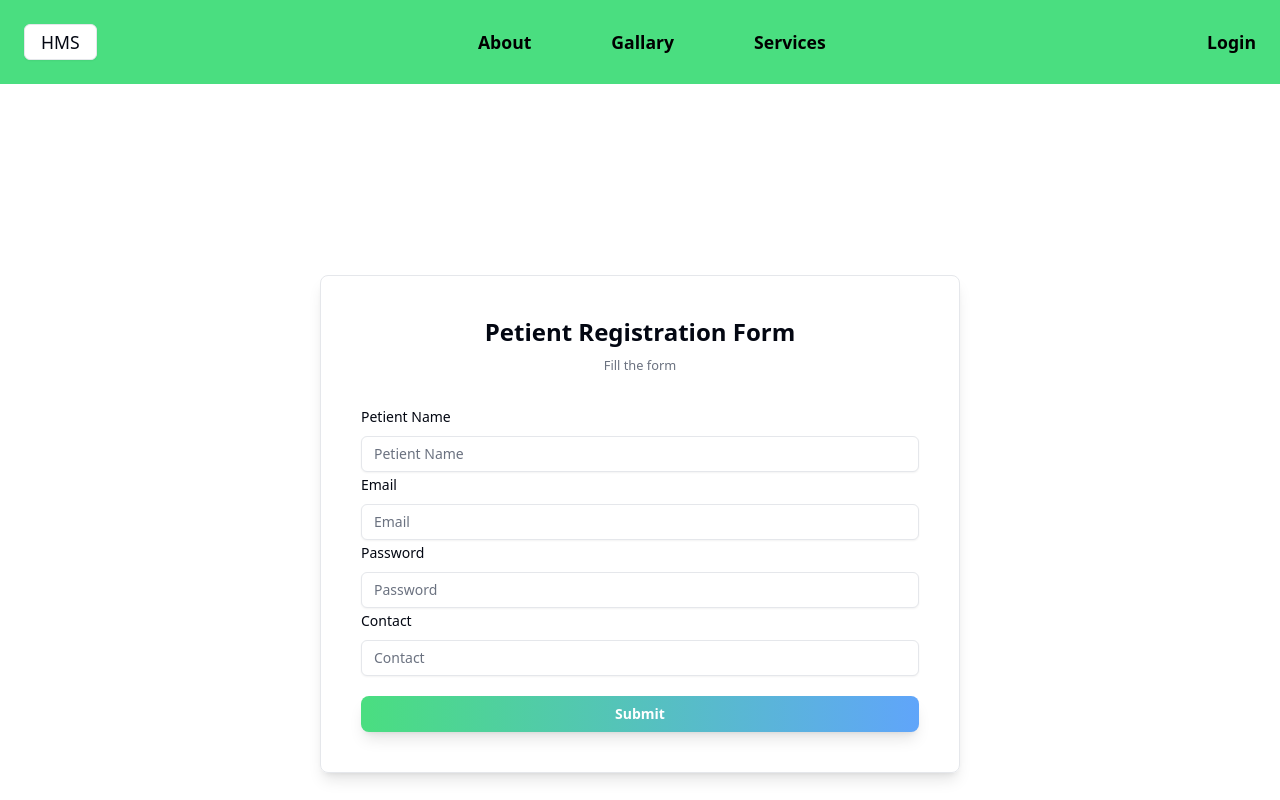
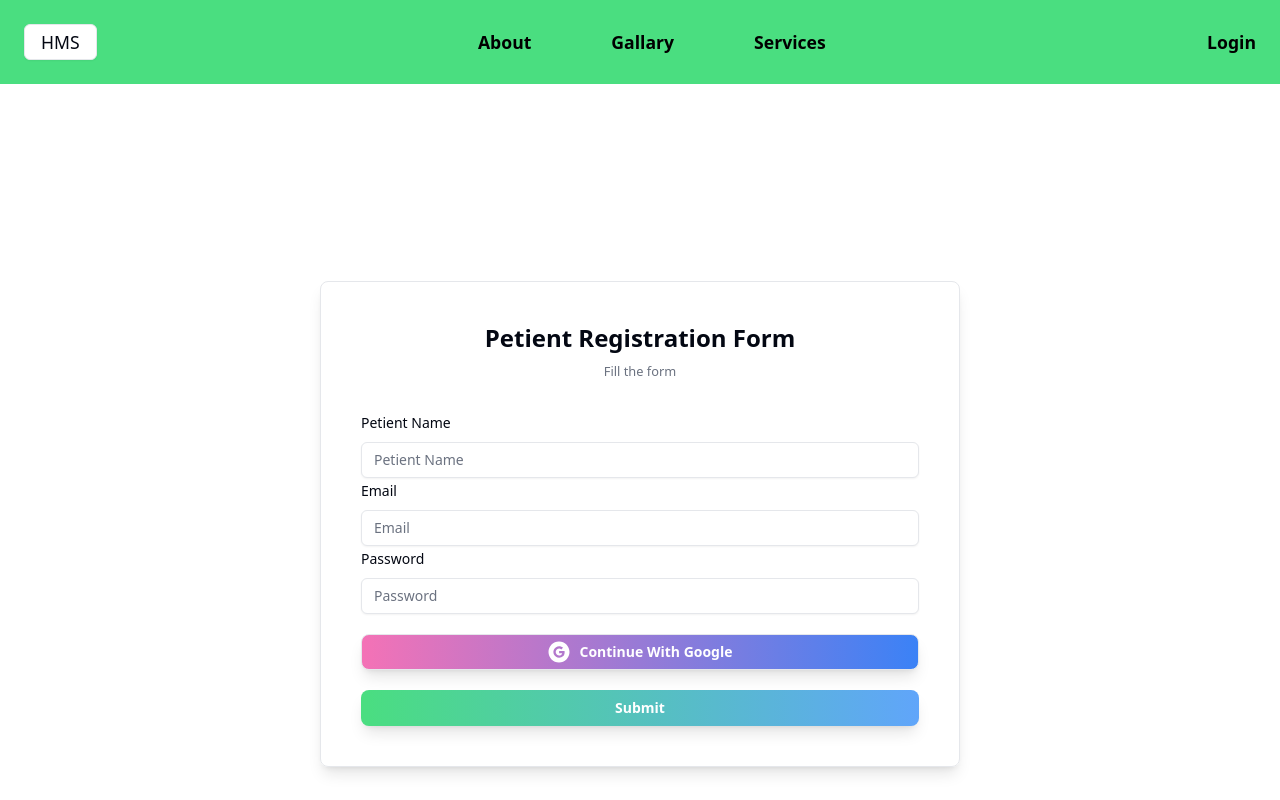
Before and after one commit to prashantbhoite123/HMS_Frontend, a React (Vite) app: page /signuphospital in a window 1280 px wide. Shown: the top 800 px of the page. Built offline with nearby package versions, Linux system fonts and the light colour scheme; no server answers.

Commit message:
complete continue with google

```diff
--- a/package.json
+++ b/package.json
@@ -20,6 +20,7 @@
     "@radix-ui/react-slot": "^1.1.0",
     "@reduxjs/toolkit": "^2.2.7",
     "@types/firebase": "^3.2.1",
+    "@types/react-icons": "^3.0.0",
     "@types/react-redux": "^7.1.34",
     "@types/redux-persist": "^4.3.1",
     "class-variance-authority": "^0.7.0",
@@ -32,6 +33,7 @@
     "react": "^18.3.1",
     "react-dom": "^18.3.1",
     "react-hook-form": "^7.53.0",
+    "react-icons": "^5.3.0",
     "react-query": "^3.39.3",
     "react-redux": "^9.1.2",
     "react-router-dom": "^6.26.2",
--- a/src/auth/Auth0ProviderWithNavigate.tsx
+++ /dev/null
@@ -1,34 +0,0 @@
-import { AppState, Auth0Provider, User } from "@auth0/auth0-react"
-import React from "react"
-
-type Props = {
-  children: React.ReactNode
-}
-
-const Auth0ProviderWithNavigate = ({ children }: Props) => {
-  const domain = import.meta.env.VITE_AUTH0_DOMAIN
-  const clientId = import.meta.env.VITE_AUTH0_CLIENT_ID
-  const redirectUri = import.meta.env.VITE_AUTH0_CALLBACK_URL
-
-  if (!domain || !clientId || !redirectUri) {
-    throw new Error("unable to initialise auth")
-  }
-
-  const onRedirectCallback = (appState?: AppState, user?: User) => {
-    console.log(appState)
-    console.log("USER", user)
-  }
-
-  return (
-    <Auth0Provider
-      domain={domain}
-      clientId={clientId}
-      authorizationParams={{ redirect_uri: redirectUri }}
-      onRedirectCallback={onRedirectCallback}
-    >
-      {children}
-    </Auth0Provider>
-  )
-}
-
-export default Auth0ProviderWithNavigate
--- a/src/components/GoogleAuthBtn.tsx
+++ b/src/components/GoogleAuthBtn.tsx
@@ -1,30 +1,134 @@
-import { GoogleAuthProvider, getAuth, signInWithPopup } from "firebase/auth"
-import { app } from "@/firebase"
+// import { GoogleAuthProvider, getAuth, signInWithPopup } from "firebase/auth"
+// import { app } from "@/firebase"
+// import { toast } from "sonner"
+// import { Button } from "./ui/button"
+// import { AiFillGoogleCircle } from "react-icons/ai"
+// const API_BASE_URL = import.meta.env.VITE_API_BASE_URL
+
+// type Props = {
+//   role: string | null
+// }
+// const GoogleAuthBtn = ({ role }: Props) => {
+//   const handleGoogleClick = async () => {
+//     const provider = new GoogleAuthProvider()
+
+//     provider.setCustomParameters({ prompt: "select_account" })
+//     const auth = getAuth(app)
+
+//     try {
+//       const result = await signInWithPopup(auth, provider)
+//       const user = result.user
+//       console.log(user)
+//       const res = await fetch(`${API_BASE_URL}/api/hospital/google`, {
+//         method: "POST",
+//         headers: {
+//           "Content-Type": "application/json",
+//         },
+//         credentials: "include",
+//         body: JSON.stringify({
+//           hosname: user.displayName,
+//           email: user.email,
+//           profilePic: user.photoURL,
+//           role: role,
+//         }),
+//       })
+
+//       if (!res.ok) {
+//         console.log("failed to login")
+//       }
+
+//       const data = await res.json()
+
+//       console.log(data)
+//     } catch (error) {
+//       console.log(error)
+//       toast.error("failed to login")
+//     }
+//   }
+//   return (
+//     <Button
+//       // disabled={loading}
+//       type="button"
+//       variant="outline"
+//       onClick={handleGoogleClick}
+//       className="w-full bg-gradient-to-r from-green-400 to-blue-400 mt-5 text-white font-semibold rounded-lg py-2 shadow-lg hover:shadow-xl transform hover:scale-105 transition-transform"
+//     >
+//       <AiFillGoogleCircle className="w-6 h-6 mr-2" />
+//       <span className="font-semibold text-md gap-3">Continue With Google</span>
+//     </Button>
+//   )
+// }
+
+// export default GoogleAuthBtn
+
+import { GoogleAuthProvider, signInWithPopup } from "firebase/auth"
+import { auth } from "@/firebase" // Use the auth instance
 import { toast } from "sonner"
+import { Button } from "./ui/button"
+import { AiFillGoogleCircle } from "react-icons/ai"
+import { useState } from "react"
+const API_BASE_URL = import.meta.env.VITE_API_BASE_URL
 
-const API_BASE_URL = import.meta.env.VITE_API_BASE_URL
-const GoogleAuthBtn = () => {
+type Props = {
+  role: string | null
+}
+
+const GoogleAuthBtn = ({ role }: Props) => {
+  const [loading, setLoading] = useState<boolean>(false)
+
   const handleGoogleClick = async () => {
+    setLoading(true)
     const provider = new GoogleAuthProvider()
-
     provider.setCustomParameters({ prompt: "select_account" })
-    const auth = getAuth(app)
 
     try {
       const result = await signInWithPopup(auth, provider)
       const user = result.user
+
+      console.log("Google user data:", user)
+
       const res = await fetch(`${API_BASE_URL}/api/hospital/google`, {
         method: "POST",
         headers: {
           "Content-Type": "application/json",
         },
+        credentials: "include",
+        body: JSON.stringify({
+          hosname: user.displayName,
+          email: user.email,
+          profilePic: user.photoURL,
+          role: role,
+        }),
+      })
 
-      })
+      if (!res.ok) {
+        return console.log("Failed to login")
+        setLoading(true)
+      }
+      const data = await res.json()
+      toast.success("Registration successs")
+
+      console.log(data)
+      setLoading(false)
     } catch (error) {
-      console.log(error)
-      toast.error("failed to login")
+      console.error("Error during Google sign-in:", error)
+      toast.error("Failed to login")
     }
   }
+
+  return (
+    <Button
+      type="button"
+      variant="outline"
+      onClick={handleGoogleClick}
+      className="w-full bg-gradient-to-r from-pink-400 to-blue-500 mt-5 text-white font-semibold rounded-lg py-2 shadow-lg hover:shadow-xl transform hover:scale-105 transition-transform"
+    >
+      <AiFillGoogleCircle className="w-6 h-6 mr-2" />
+      <span className="font-semibold text-md gap-3">
+        {loading ? "Loading..." : "Continue With Google"}
+      </span>
+    </Button>
+  )
 }
 
 export default GoogleAuthBtn
--- a/src/firebase.ts
+++ b/src/firebase.ts
@@ -1,18 +1,39 @@
-// Import the functions you need from the SDKs you need
-import { initializeApp } from "firebase/app"
-// import { } from "firebase/a"
-// TODO: Add SDKs for Firebase products that you want to use
-// https://firebase.google.com/docs/web/setup#available-libraries
+// // Import the functions you need from the SDKs you need
+// import { initializeApp } from "firebase/app"
+// // import { } from "firebase/a"
+// // TODO: Add SDKs for Firebase products that you want to use
+// // https://firebase.google.com/docs/web/setup#available-libraries
+
+// // Your web app's Firebase configuration
+// const firebaseConfig = {
+//   apiKey: import.meta.env.VITE_FIREBASE_API_KEY,
+//   authDomain: "hospital-cda26.firebaseapp.com",
+//   projectId: "hospital-cda26",
+//   storageBucket: "hospital-cda26.appspot.com",
+//   messagingSenderId: "1009659914363",
+//   appId: "1:1009659914363:web:8705bb3713bf0cd81a5ade",
+// }
+
+// // Initialize Firebase
+// export const app = initializeApp(firebaseConfig)
+
+
+// firebase.js
+import { initializeApp } from "firebase/app";
+import { getAuth } from "firebase/auth"; // Import authentication
 
 // Your web app's Firebase configuration
 const firebaseConfig = {
-  apiKey: import.meta.env.VITE_SECURE_KEY,
+  apiKey: import.meta.env.VITE_FIREBASE_API_KEY,
   authDomain: "hospital-cda26.firebaseapp.com",
   projectId: "hospital-cda26",
   storageBucket: "hospital-cda26.appspot.com",
   messagingSenderId: "1009659914363",
   appId: "1:1009659914363:web:8705bb3713bf0cd81a5ade",
-}
+};
 
 // Initialize Firebase
-export const app = initializeApp(firebaseConfig)
+export const app = initializeApp(firebaseConfig);
+
+// Initialize Firebase Authentication
+export const auth = getAuth(app);
--- a/src/form/Hospital-Auth-form/HospitalSignUp.tsx
+++ b/src/form/Hospital-Auth-form/HospitalSignUp.tsx
@@ -10,11 +10,6 @@ const formSchema = z.object({
     .trim()
     .min(6, "Password must be at least 6 characters long")
     .regex(/[@$!%*?&]/, "Password must contain at least one special character"),
-  contact: z
-    .string()
-    .trim()
-    .min(10, "Phone number must be at least 10 characters long")
-    .regex(/^\+?[1-9]\d{1,14}$/, "Phone number must be a valid format"),
 })
 
 export type HosFormData = z.infer<typeof formSchema>
@@ -30,6 +25,7 @@ import {
 } from "@/components/ui/form"
 import { Input } from "@/components/ui/input"
 import { Button } from "@/components/ui/button"
+import GoogleAuthBtn from "@/components/GoogleAuthBtn"
 
 type Props = {
   createHospital: (data: FormData) => void
@@ -47,7 +43,6 @@ const HospitalSignUp = ({ createHospital, isLoading, role }: Props) => {
     formData.append("hosname", data.hosname)
     formData.append("email", data.email)
     formData.append("password", data.password)
-    formData.append("contact", data.contact)
 
     const finalRole = role || "petient"
     formData.append("role", finalRole)
@@ -130,24 +125,7 @@ const HospitalSignUp = ({ createHospital, isLoading, role }: Props) => {
               )}
             />
 
-            <FormField
-              control={form.control}
-              name="contact"
-              render={({ field }) => (
-                <FormItem>
-                  <FormLabel>Contact</FormLabel>
-                  <FormControl>
-                    <Input
-                      {...field}
-                      type="tel"
-                      className="bg-white"
-                      placeholder="Contact"
-                    />
-                  </FormControl>
-                  <FormMessage />
-                </FormItem>
-              )}
-            />
+            <GoogleAuthBtn role={role} />
 
             <Button
               type="submit"
--- a/src/main.tsx
+++ b/src/main.tsx
@@ -3,9 +3,11 @@ import { createRoot } from "react-dom/client"
 
 import "./index.css"
 import AppRoutes from "./AppRoutes.tsx"
-import Auth0ProviderWithNavigate from "./auth/Auth0ProviderWithNavigate.tsx"
+
 import { QueryClient, QueryClientProvider } from "react-query"
 import { Toaster } from "./components/ui/sonner.tsx"
+
+export const BACKEND_API_URL = import.meta.env.VITE_API_BASE_URL as string
 const queryClient = new QueryClient({
   defaultOptions: {
     queries: {
@@ -16,10 +18,8 @@ const queryClient = new QueryClient({
 createRoot(document.getElementById("root")!).render(
   <StrictMode>
     <QueryClientProvider client={queryClient}>
-      <Auth0ProviderWithNavigate>
-        <AppRoutes />
-        <Toaster visibleToasts={1} position="top-right" richColors />
-      </Auth0ProviderWithNavigate>
+      <AppRoutes />
+      <Toaster visibleToasts={1} position="top-right" richColors />
     </QueryClientProvider>
   </StrictMode>
 )
--- a/src/types.ts
+++ b/src/types.ts
@@ -3,5 +3,4 @@ export type RegisterHos = {
   hosname: string
   email: string
   password: string
-  contact: number
 }
```
Also changed, not shown: 1 other file (tests, documents, lock files or other folders).
